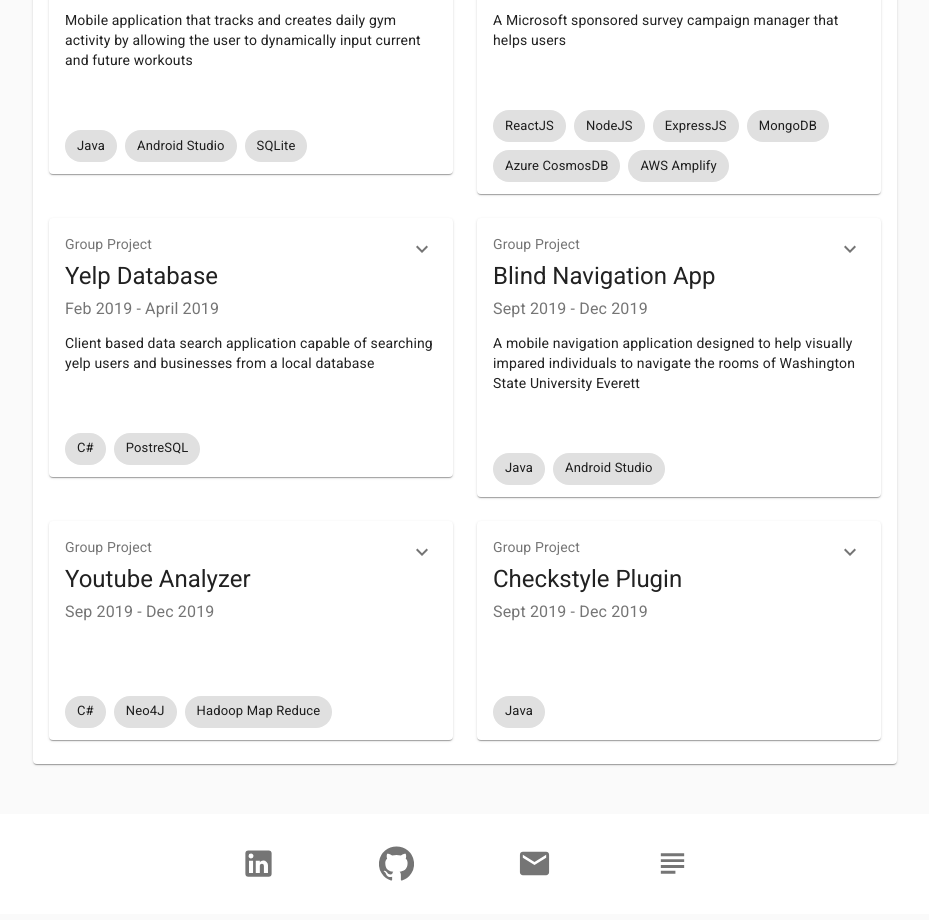
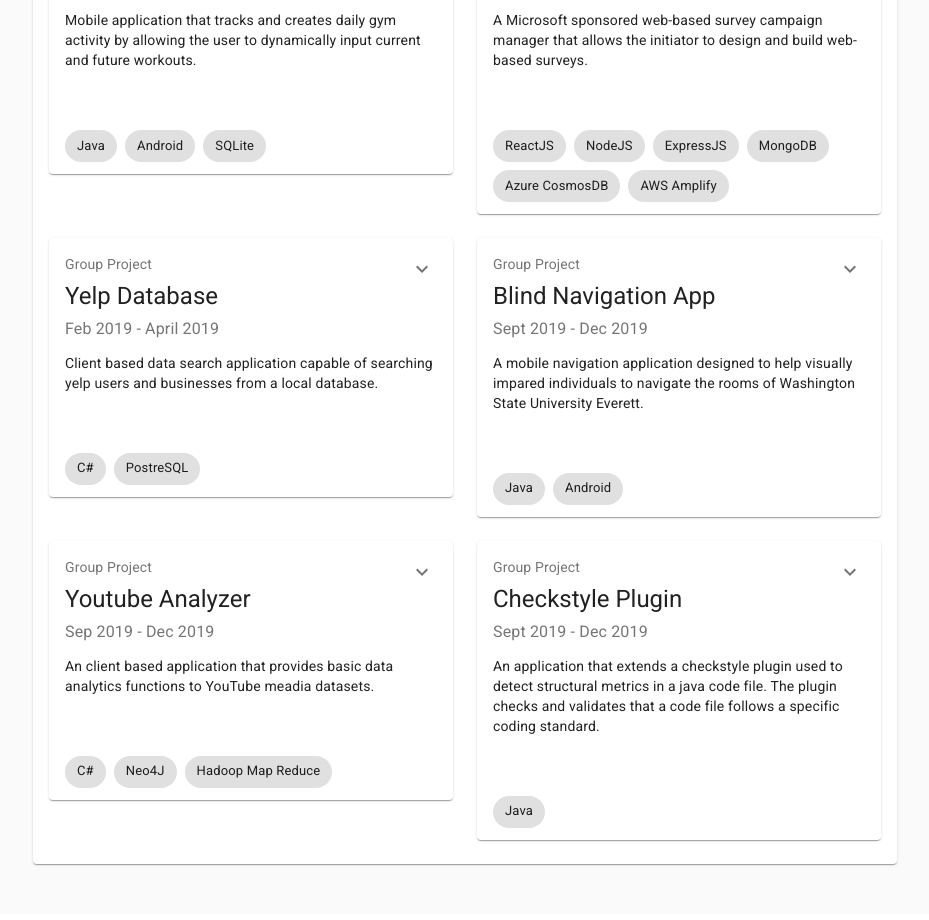
Before and after one commit to kenzobanaag/New-Website, a React (Create React App) app: page / in a window 1280 px wide. Shown: the part 1100-2020 px from the top of the page, without its empty margins (175-1104 px from the left). Built offline with nearby package versions, Linux system fonts and the light colour scheme.

Commit message:
Finished projects

```diff
--- a/src/Components/Project/Projects.js
+++ b/src/Components/Project/Projects.js
@@ -4,12 +4,6 @@ import { makeStyles } from '@material-ui/core/styles';
 import { Typography } from '@material-ui/core';
 import ProjectCard from './ProjectCard';
 import Grid from '@material-ui/core/Grid';
-
-/*
-    TODO: Figure out how to show our project contributions
-          Not sure how much stress we need to put on that
-          but we need to include it somewhere it is visible
-*/
 
 const useStyles = makeStyles(theme => ({
     paperRoot: {
@@ -31,32 +25,33 @@ function Projects() {
         {
             title: 'Gym Tracker Mobile Application',
             description: 'Mobile application that tracks and creates daily gym activity' +
-                ' by allowing the user to dynamically input current and future workouts',
+                ' by allowing the user to dynamically input current and future workouts.',
             date: 'June 2019 - Present',
             //this is an object not an array!!!!
             workDone: {
-                work1: 'Implemented SQLite database for storing workout information',
+                work1: 'Implemented SQLite database for storing workout information.',
                 work2: 'Implemented workout sharing through sending text files with the use' +
-                    ' of third party applications such as Facebook Messenger and phone default text messaging',
-                work3: 'Integrated Material Design to create a more visually pleasing application',
+                    ' of third party applications such as Facebook Messenger and phone default text messaging.',
+                work3: 'Integrated Material Design to create a more visually pleasing application.',
             },
             //0 group, 1 is personal
             type: 1,
             progUsage: {
                 prog1: 'Java',
-                prog2: 'Android Studio',
+                prog2: 'Android',
                 prog3: 'SQLite'
             }
         },
         {
             title: 'Survey Campaign Manager',
-            description: 'A Microsoft sponsored survey campaign manager that helps users',
+            description: 'A Microsoft sponsored web-based survey campaign manager that' +
+            ' allows the initiator to design and build web-based surveys.',
             date: 'Sept 2019 - May 2020',
             workDone: {
                 work1: 'Developed front end prototype capable of processing json data' +
                     ' converting it to essential information for processing and presentation.',
-                work2: 'Integrated material-ui to front end improving site aesthetics and functionality',
-                work3: 'Designed survey and survey result data contract',
+                work2: 'Integrated material-ui to front end improving site aesthetics and functionality.',
+                work3: 'Designed survey and survey result data contract.',
             },
             type: 0,
             progUsage: {
@@ -71,13 +66,13 @@ function Projects() {
         {
             title: 'Yelp Database',
             description: 'Client based data search application capable of searching yelp' +
-                ' users and businesses from a local database',
+                ' users and businesses from a local database.',
             date: 'Feb 2019 - April 2019',
             workDone: {
-                work1: 'Implmented Bing Maps Toolkit for location mapping and distance calculations',
-                work2: 'Constructed basic SQL queries capable of pulling out necessary information from the database',
-                work3: 'Utilized DBMS principles to construct database relations from the ER models and diagrams',
-                work4: 'Designed and developed the front end user interface'
+                work1: 'Implmented Bing Maps Toolkit for location mapping and distance calculations.',
+                work2: 'Constructed basic SQL queries capable of pulling out necessary information from the database.',
+                work3: 'Utilized DBMS principles to construct database relations from the ER models and diagrams.',
+                work4: 'Designed and developed the front end user interface.'
             },
             type: 0,
             progUsage: {
@@ -88,26 +83,27 @@ function Projects() {
         {
             title: 'Blind Navigation App',
             description: 'A mobile navigation application designed to help visually impared individuals to' +
-            ' navigate the rooms of Washington State University Everett',
+            ' navigate the rooms of Washington State University Everett.',
             date: 'Sept 2019 - Dec 2019',
             workDone: {
-                work1: "Integrated text to speech and speech to text android API's",
-                work2: 'Created and designed application user interface',
+                work1: "Integrated text to speech and speech to text android API's.",
+                work2: 'Created and designed application user interface.',
             },
             type: 0,
             progUsage: {
                 prog1: 'Java',
-                prog2: 'Android Studio',
+                prog2: 'Android',
             }
         },
         {
             title: 'Youtube Analyzer',
-            description: '',
+            description: 'An client based application that provides basic data analytics' +
+            ' functions to YouTube meadia datasets.',
             date: 'Sep 2019 - Dec 2019',
             workDone: {
-                work1: 'Created a parser capable of parsing large amounts of unequally lengthed text files to csv',
-                work2: 'Processed high volume csv files to create graph nodes and relations',
-                work3: 'Built cypher queries to single out targeted information',
+                work1: 'Created a parser capable of parsing large amounts of unequally lengthed text files to csv.',
+                work2: 'Processed high volume csv files to create graph nodes and relations.',
+                work3: 'Built cypher queries to single out targeted information.',
             },
             type: 0,
             progUsage: {
@@ -118,11 +114,13 @@ function Projects() {
         },
         {
             title: 'Checkstyle Plugin',
-            description: '',
+            description: 'An application that extends a checkstyle plugin used to detect' +
+            ' structural metrics in a java code file. The plugin checks and validates that a code file' +
+            ' follows a specific coding standard.',
             date: 'Sept 2019 - Dec 2019',
             workDone: {
-                work1: 'Created black box test suites and cases to locate and fix bugs',
-                work2: 'Implemented checks that find irregularities in a java code file',
+                work1: 'Created black box test suites and cases to locate and fix bugs.',
+                work2: 'Implemented checks that find irregularities in a java code file.',
             },
             type: 0,
             progUsage: {
```
